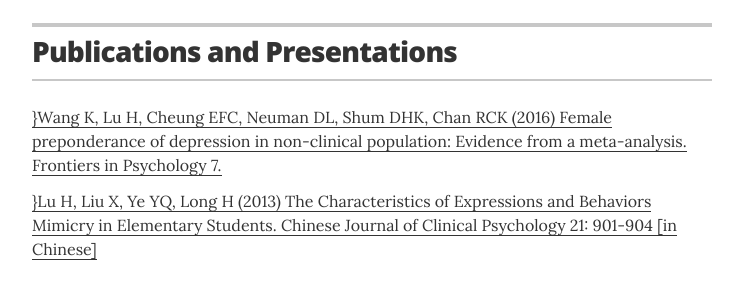
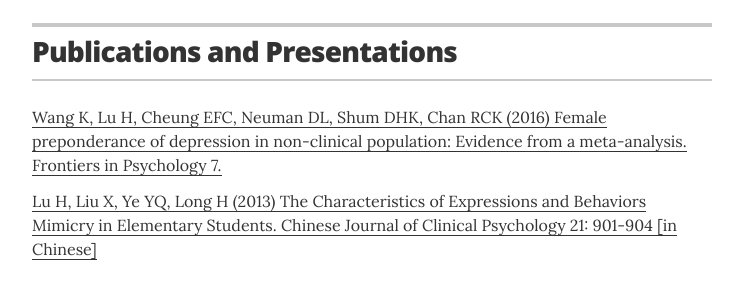
Before and after one commit to ErbB4/erbb4.github.io, a Jekyll site: the page built from index.html, in a window 1280 px wide and 900 px high, scrolled down 2590 px. Shown: the part 174-467 px from the top of the window, without its empty margins (268-1011 px from the left). Built offline with Jekyll 4.4.1, drawn with Linux system fonts in a browser that asks for light colours.

Commit message:
fix a mistake

```diff
--- a/_layouts/resume.html
+++ b/_layouts/resume.html
@@ -203,9 +203,9 @@
         </header>
 
         <div class="resume-item">
-          <p class="resume-item-copy"><a href="http://journal.frontiersin.org/article/10.3389/fpsyg.2016.01398/full">}Wang K, Lu H, Cheung EFC, Neuman DL, Shum DHK, Chan RCK (2016) Female preponderance of depression in non-clinical population: Evidence from a meta-analysis. Frontiers in Psychology 7.</a></p>
+          <p class="resume-item-copy"><a href="http://journal.frontiersin.org/article/10.3389/fpsyg.2016.01398/full">Wang K, Lu H, Cheung EFC, Neuman DL, Shum DHK, Chan RCK (2016) Female preponderance of depression in non-clinical population: Evidence from a meta-analysis. Frontiers in Psychology 7.</a></p>
 
-          <p class="resume-item-copy"><a href="http://www.cnki.com.cn/Article/CJFDTotal-ZLCY201306007.htm">}Lu H, Liu X, Ye YQ, Long H (2013) The Characteristics of Expressions and Behaviors Mimicry in Elementary Students. Chinese Journal of Clinical Psychology 21: 901-904 [in Chinese]</a></p>
+          <p class="resume-item-copy"><a href="http://www.cnki.com.cn/Article/CJFDTotal-ZLCY201306007.htm">Lu H, Liu X, Ye YQ, Long H (2013) The Characteristics of Expressions and Behaviors Mimicry in Elementary Students. Chinese Journal of Clinical Psychology 21: 901-904 [in Chinese]</a></p>
         </div>
 
         <div class="resume-item">
```
